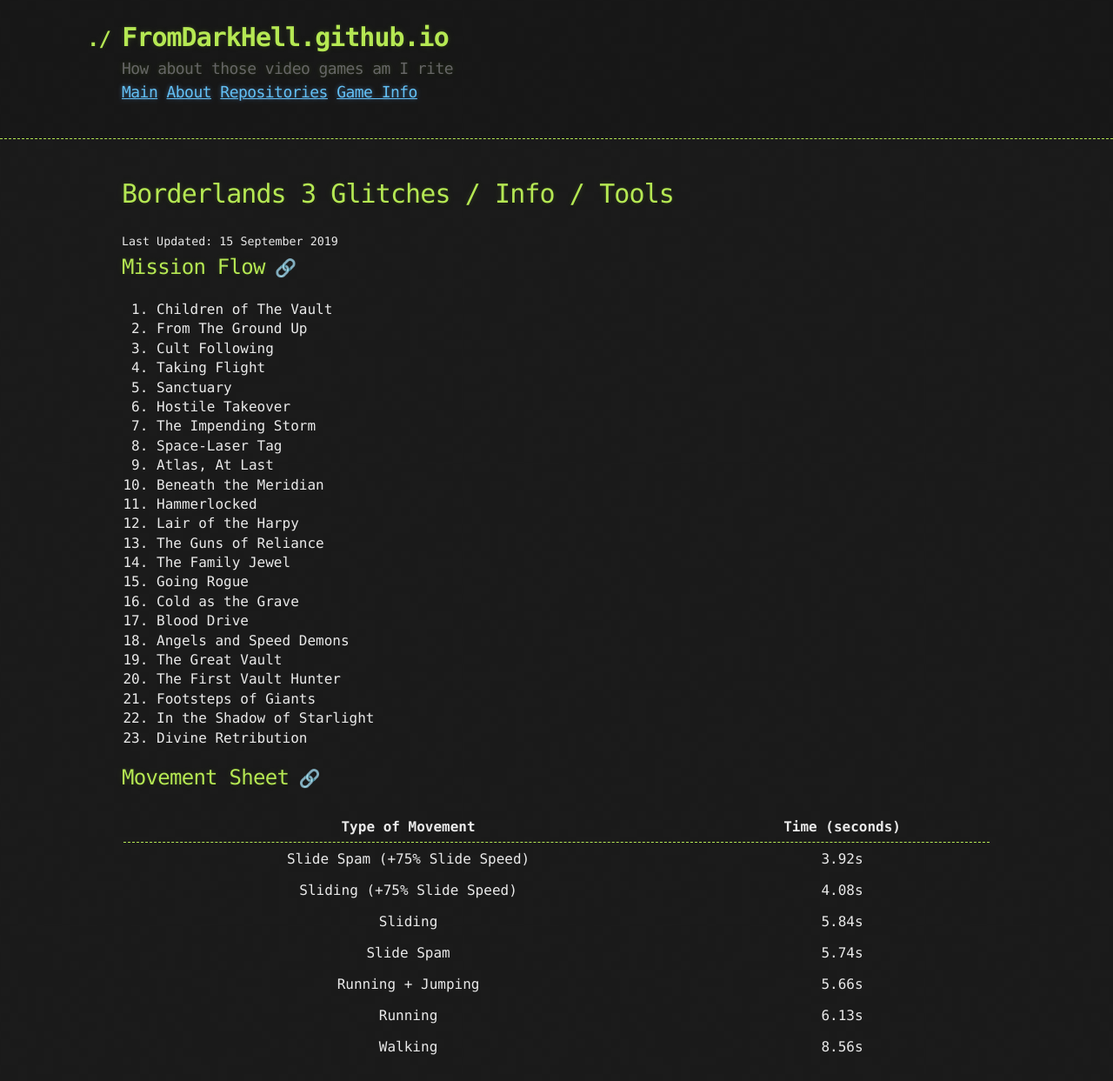
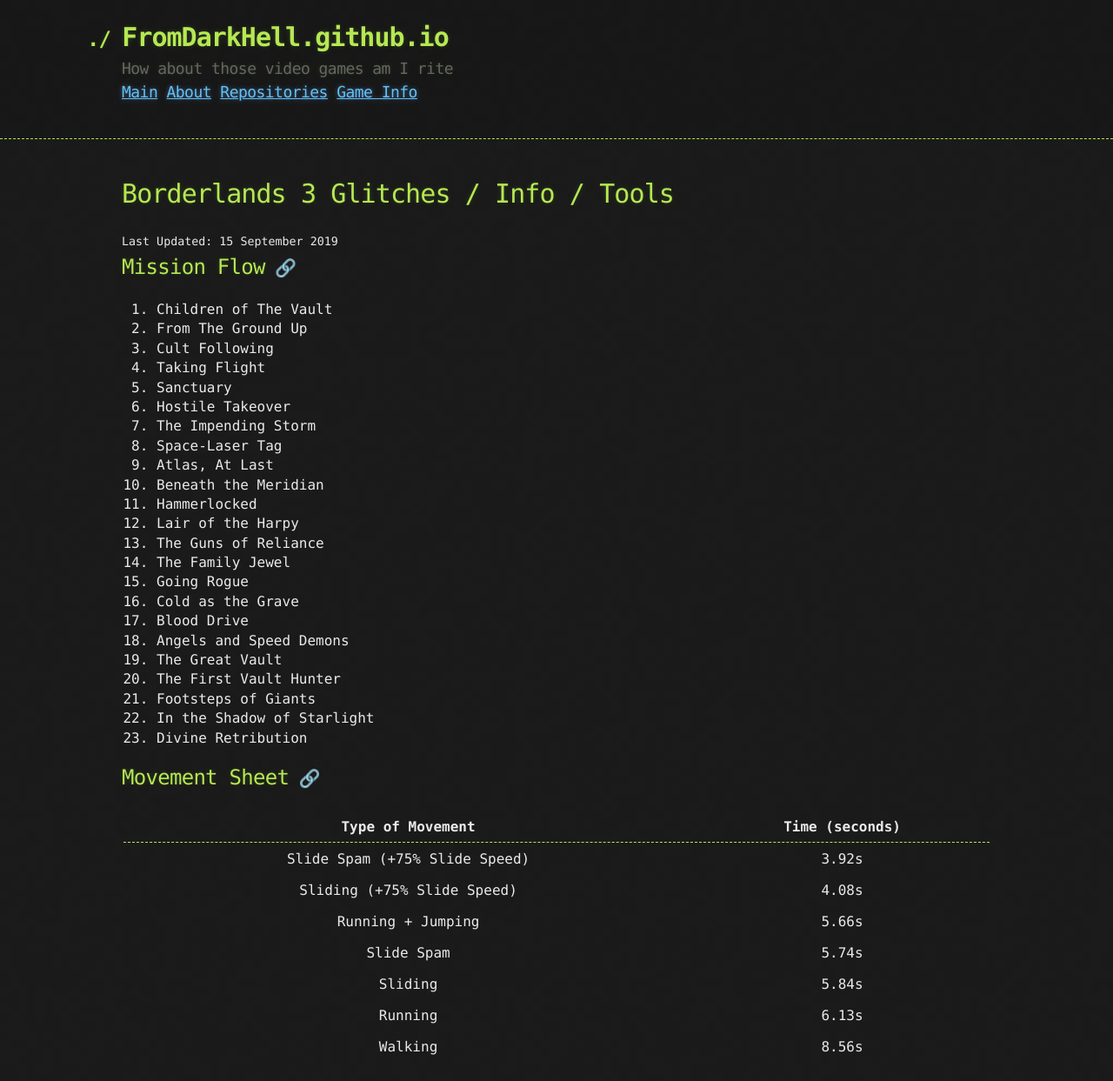
Before and after one commit to FromDarkHell/FromDarkHell.github.io, a Jekyll site: the page built from _posts/gameInfo/2019-9-15-Borderlands-3.md, in a window 1280 px wide. Shown: the whole page at 87% size. Built offline with Jekyll 4.4.1, drawn with Linux system fonts in a browser that asks for light colours.

Commit message:
Whoops I can't number

```diff
--- a/_posts/gameInfo/2019-9-15-Borderlands-3.md
+++ b/_posts/gameInfo/2019-9-15-Borderlands-3.md
@@ -35,8 +35,8 @@
 |:-----------------------------:|:--------------:|
 | Slide Spam (+75% Slide Speed) |      3.92s     |
 |   Sliding (+75% Slide Speed)  |      4.08s     |
+|       Running + Jumping       |      5.66s     |
+|           Slide Spam          |      5.74s     |
 |            Sliding            |      5.84s     |
-|           Slide Spam          |      5.74s     |
-|       Running + Jumping       |      5.66s     |
 |            Running            |      6.13s     |
 |            Walking            |      8.56s     |
```
